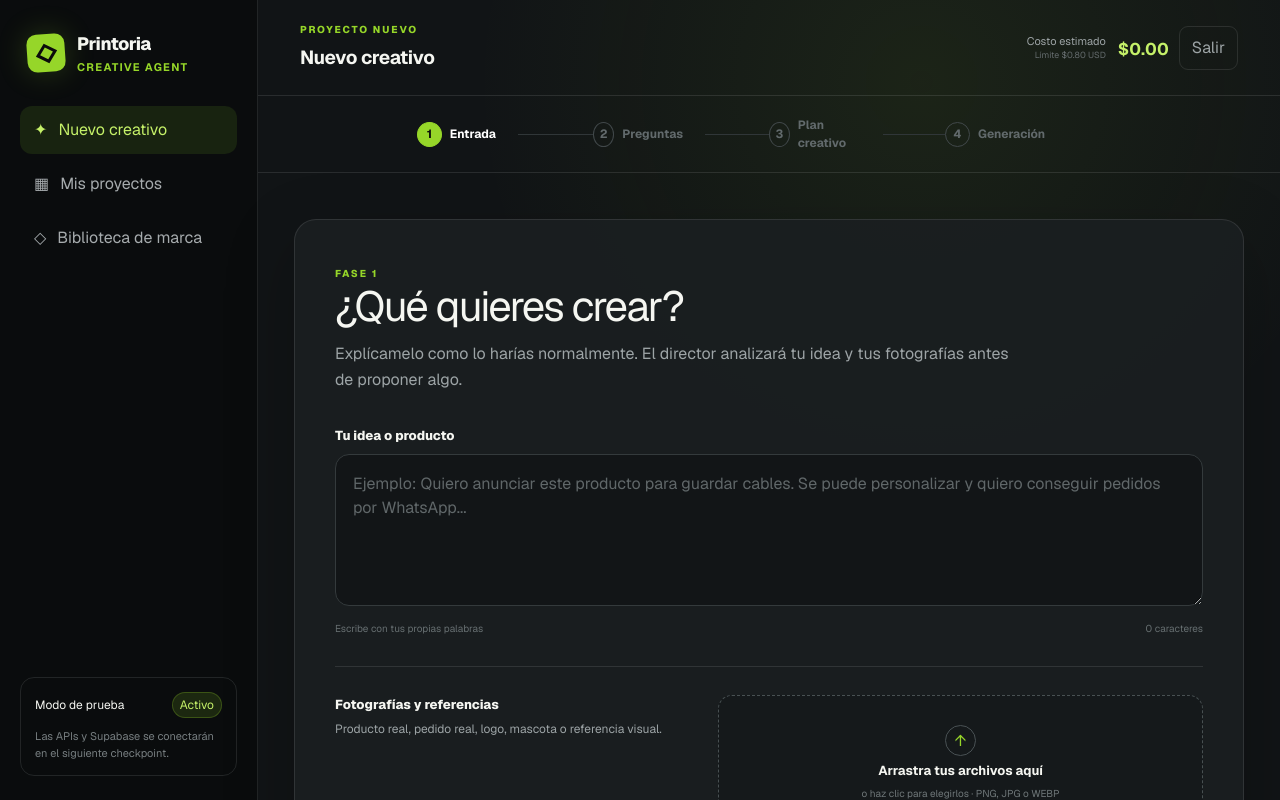
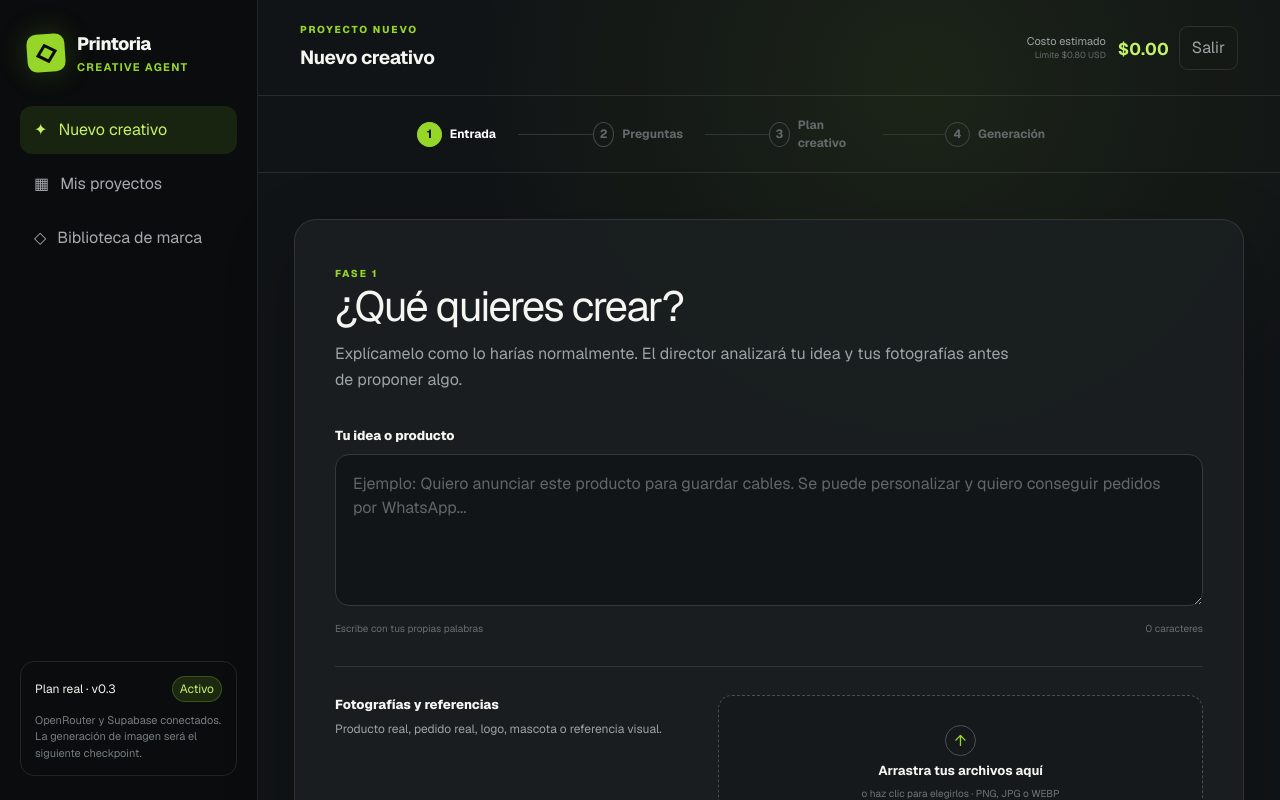
Before and after one commit to chelomh26-sudo/printoria-creative-agent, a Next.js app: page / in a window 1280 px wide. Shown: the top 800 px of the page. Built offline with nearby package versions, Linux system fonts and the light colour scheme.

Commit message:
Release real creative plan v0.3

```diff
--- a/app/page.tsx
+++ b/app/page.tsx
@@ -108,8 +108,8 @@ export default function Home() {
           <button className="nav-item" type="button"><span>◇</span> Biblioteca de marca</button>
         </nav>
         <div className="sidebar-status">
-          <div className="status-row"><span>Modo de prueba</span><span className="status-pill">Activo</span></div>
-          <p>Las APIs y Supabase se conectarán en el siguiente checkpoint.</p>
+          <div className="status-row"><span>Plan real · v0.3</span><span className="status-pill">Activo</span></div>
+          <p>OpenRouter y Supabase conectados. La generación de imagen será el siguiente checkpoint.</p>
         </div>
       </aside>
 
```
